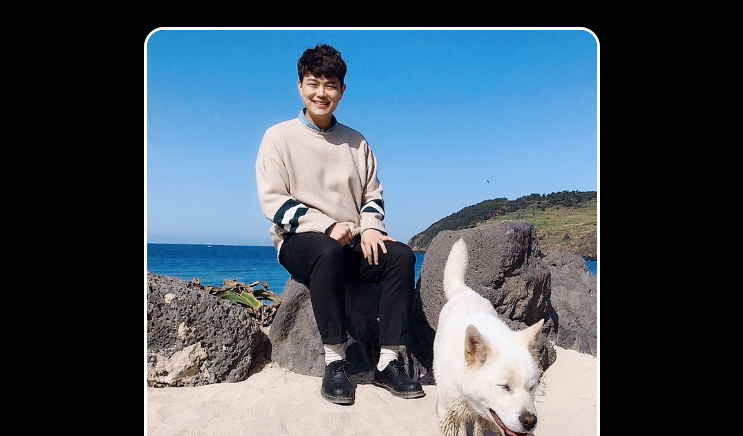
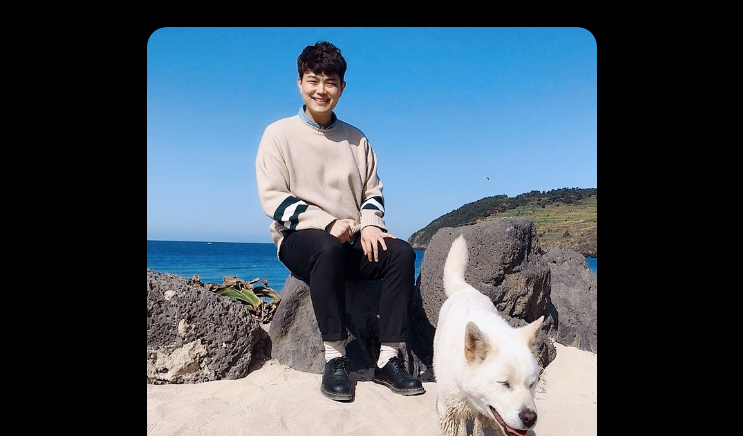
Before and after one commit to palza4dev/my-web-page, a plain HTML site: page index.html in a window 1280 px wide. Shown: the part 364-800 px from the top of the page, without its empty margins (268-1011 px from the left). Drawn offline with Linux system fonts and the light colour scheme.

Commit message:
remove img border

```diff
--- a/style.css
+++ b/style.css
@@ -106,7 +106,6 @@ p {
     width: 450px;
     height: 450px;
     margin-top: 30px;
-    border: 3px solid white;
     border-radius: 20px;
 }
 
@@ -116,7 +115,7 @@ p {
     height: 300px;
     }
 }
-
+s
 #contact {
     margin-bottom: 100px;
 }
```
